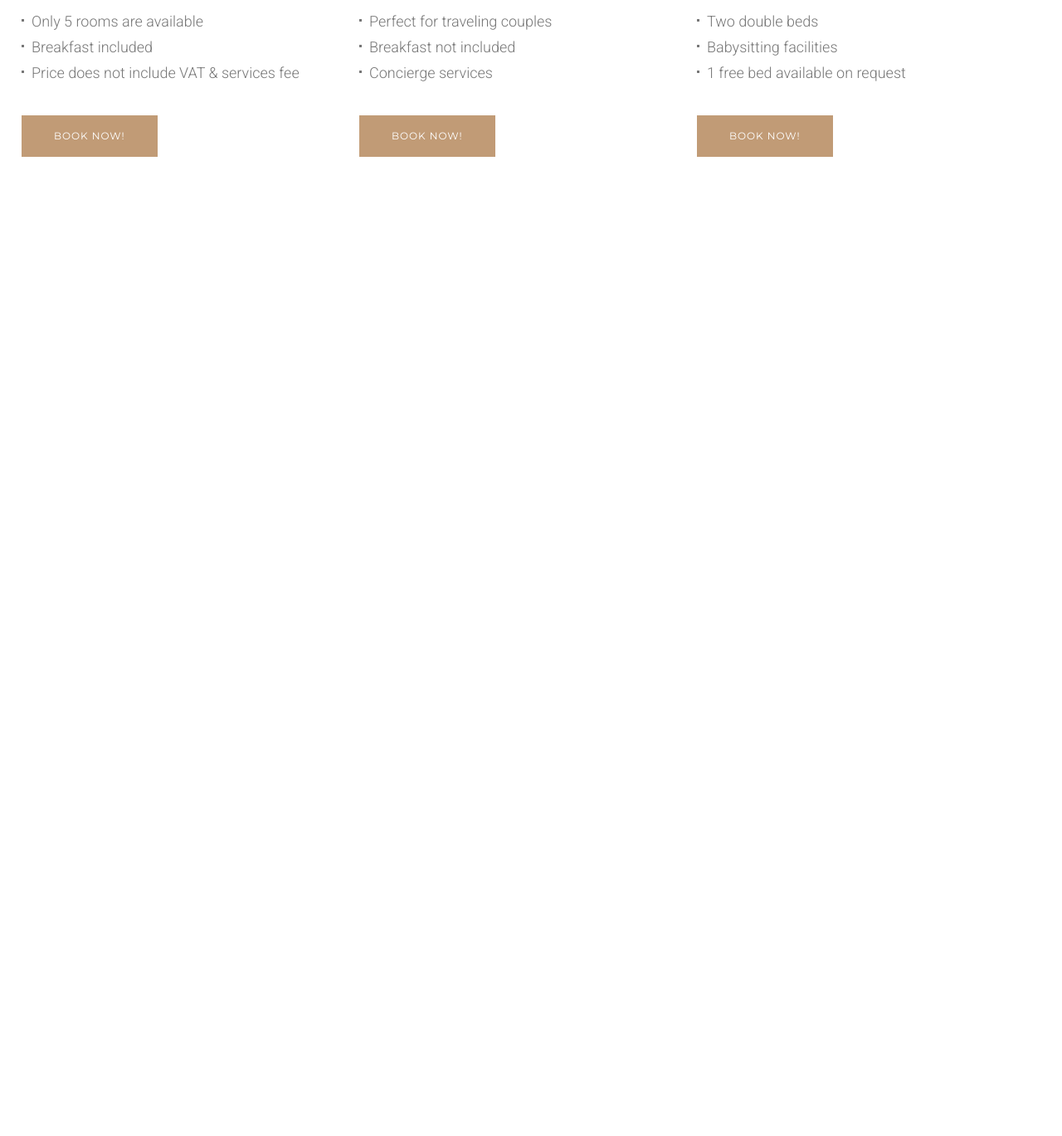
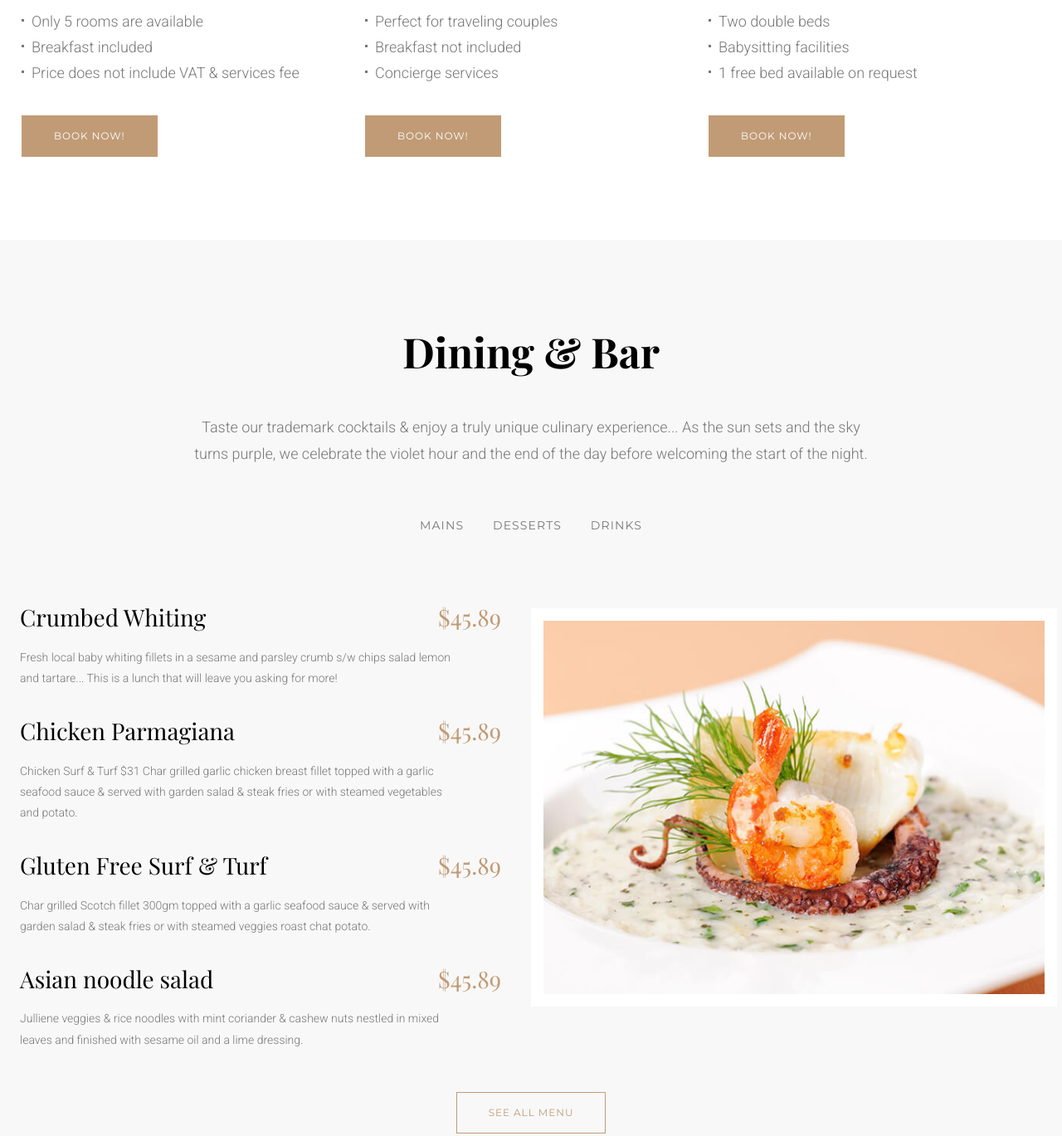
Before and after one commit to AlexSirenko/holetScss, a plain HTML site: page development/index.html in a window 1280 px wide. Shown: the part 2606-3975 px from the top of the page at 83% size. Before the commit the page ends 2895 px from the top, so only its background shows below. Drawn offline with nearby package versions, Linux system fonts and the light colour scheme.

Commit message:
add dining and bar section

```diff
--- a/development/css/style.css
+++ b/development/css/style.css
@@ -62,7 +62,7 @@ h3 {
   font-size: 38px; }
 
 h4 {
-  font-size: 30px; }
+  font-size: 28px; }
 
 h5 {
   font-size: 20px; }
@@ -130,7 +130,7 @@ h1, h2, h3, h4, h5 {
   font-family: "Playfair Display", "Times New Roman", Times, serif;
   font-weight: bold; }
 
-h6, label {
+h6, label, .label {
   font-family: "Montserrat", Helvetica, Arial, sans-serif;
   letter-spacing: 0.08em; }
 
@@ -371,6 +371,12 @@ p {
     width: 3px;
     background: #777; }
 
+.imageWithBorder {
+  display: block;
+  width: 99%;
+  padding: 15px;
+  background-color: #fff !important; }
+
 .slide-wrap {
   width: 100%;
   min-height: 624px;
@@ -517,12 +523,6 @@ p {
 .aboutHotel-wrap__discription .button-wrap {
   margin-top: 35px; }
 
-.aboutHotel__image {
-  display: block;
-  width: 99%;
-  padding: 15px;
-  background-color: #fff !important; }
-
 .roomsAndSuits-wrap {
   padding: 100px 0; }
 
@@ -553,10 +553,6 @@ p {
     display: block;
     width: 100%; }
 
-.post-product__img-wrap:hover::before {
-  transition-duration: .33s;
-  border-width: 4px; }
-
 .post-product__img-wrap::before {
   content: '';
   position: absolute;
@@ -567,6 +563,10 @@ p {
   border: 16px solid #f8f8f8;
   z-index: 1;
   transition-duration: .33s; }
+
+.roomsAndSuits__body__post-product:hover .post-product__img-wrap::before {
+  transition-duration: .33s;
+  border-width: 4px; }
 
 .post-product__body h3 {
   position: relative;
@@ -600,5 +600,61 @@ p {
   .post-product__price .price__end {
     font-size: 18px; }
 
+.diningAndBar-wrap {
+  padding: 100px 0; }
+
+.diningAndBar-wrap__header {
+  width: 65%;
+  margin: 0 auto;
+  text-align: center; }
+  .diningAndBar-wrap__header p {
+    margin-top: 40px; }
+
+.diningAndBar-menu {
+  margin-top: 60px; }
+  .diningAndBar-menu > div:last-child {
+    margin-top: 50px;
+    text-align: center; }
+
+.food-menu-list {
+  font-family: "Montserrat", Helvetica, Arial, sans-serif;
+  text-transform: uppercase;
+  text-align: center;
+  font-size: 14px; }
+  .food-menu-list li {
+    display: inline-block;
+    padding: 0 15px; }
+    .food-menu-list li a {
+      color: #777; }
+
+.diningAndBar-menu__body {
+  display: flex;
+  margin-top: 50px; }
+  .diningAndBar-menu__body > div {
+    width: 50%; }
+
+.food-list li {
+  margin-top: 26px;
+  padding: 0 24px; }
+  .food-list li > div {
+    display: flex;
+    justify-content: space-between; }
+    .food-list li > div h4 {
+      display: inline-block;
+      line-height: 1.8;
+      font-weight: 300; }
+  .food-list li p {
+    width: 89%;
+    margin-top: 10px;
+    font-size: 14px; }
+
+.food-list-price {
+  font-weight: 400;
+  color: #C19B76;
+  padding: 0 12px; }
+
+.food-image img {
+  margin-top: 40px; }
+
 body {
   padding-top: 95px; }
--- a/development/index.html
+++ b/development/index.html
@@ -317,7 +317,7 @@
                     </div>
                 </div>
                 <div>
-                    <img class="aboutHotel__image" src="images/aboutHotel/aboutHotel.jpg" alt="">
+                    <img class="imageWithBorder" src="images/aboutHotel/aboutHotel.jpg" alt="">
                 </div>
             </div>
         </div>
@@ -395,12 +395,73 @@
                                     <div class="btn-wrap"><a href="" class="btn btn-second">book now!</a></div>
                                 </div>
                             </div>
-                    <div class="roomsAndSuits__body-item"></div>
-                    <div class="roomsAndSuits__body-item"></div>
                 </div>
             </div>
         </div>
     </div>
+
+    <div class="container-fluid bg-cl-second">
+        <div class="container">
+            <div class="diningAndBar-wrap">
+                <div class="diningAndBar-wrap__header">
+                    <h2>Dining & Bar</h2>
+                    <p>Taste our trademark cocktails & enjoy a truly unique culinary experience... As the sun sets and the sky turns purple, we celebrate the violet hour and the end of the day before welcoming the start of the night.</p>
+                </div>
+                <div class="diningAndBar-menu">
+                    <ul class="food-menu-list label">
+                        <li><a href="#">mains</a></li>
+                        <li><a href="#">desserts</a></li>
+                        <li><a href="#">drinks</a></li>
+                    </ul>
+                    <div class="diningAndBar-menu__body">
+                        <div class="food-discription">
+                            <ul class="food-list">
+                                <li>
+                                    <div>
+                                        <h4>Crumbed Whiting</h4>
+                                        <h4 class="food-list-price">$45.89</h4>
+                                    </div>
+                                    <p>Fresh local baby whiting fillets in a sesame and parsley crumb s/w chips salad lemon and tartare... This is a lunch that will leave you asking for more!</p>
+
+                                </li>
+                                <li>
+                                    <div>
+                                        <h4>Chicken Parmagiana</h4>
+                                        <h4 class="food-list-price">$45.89</h4>
+                                    </div>
+                                    <p>Chicken Surf & Turf $31 Char grilled garlic chicken breast fillet topped with a garlic seafood sauce & served with garden salad & steak fries or with steamed vegetables and potato.</p>
+
+                                </li>
+                                <li>
+                                    <div>
+                                        <h4>Gluten Free Surf & Turf</h4>
+                                        <h4 class="food-list-price">$45.89</h4>
+                                    </div>
+                                    <p>Char grilled Scotch fillet 300gm topped with a garlic seafood sauce & served with garden salad & steak fries or with steamed veggies roast chat potato.</p>
+
+                                </li>
+                                <li>
+                                    <div>
+                                        <h4>Asian noodle salad</h4>
+                                        <h4 class="food-list-price">$45.89</h4>
+                                    </div>
+                                    <p>Julliene veggies & rice noodles with mint coriander & cashew nuts nestled in mixed leaves and finished with sesame oil and a lime dressing.</p>
+
+                                </li>
+                            </ul>
+                        </div>
+                        <div class="food-image">
+                            <img class="imageWithBorder" src="images/diningAndBar/dining-and-bar-1.jpg" alt="">
+                        </div>
+                    </div>
+                    <div>
+                        <div class="btn-wrap"><a href="#" class="btn">see all menu</a></div>
+                    </div>
+                </div>
+            </div>
+        </div>
+    </div>
+
     <script src="js/menu.js"></script>
 </body>
 
--- a/development/scss/app.scss
+++ b/development/scss/app.scss
@@ -8,6 +8,7 @@
 @import 'orderForm/form';
 @import 'aboutHotel/aboutHotel';
 @import 'roomsAndSuits/roomsAndSuits';
+@import 'diningAndBar/diningAndBar';
 
 body {
     padding-top: 95px;
--- a/development/scss/basic.scss
+++ b/development/scss/basic.scss
@@ -11,7 +11,7 @@ h3 {
 	font-size: 38px;
 }
 h4 {
-	font-size: 30px;
+	font-size: 28px;
 }
 h5 {
 	font-size: 20px;
--- a/development/scss/components.scss
+++ b/development/scss/components.scss
@@ -88,3 +88,11 @@ $color-btn-hover: #000;
         background: #777;
     }
 }
+
+
+.imageWithBorder{
+    display: block;
+    width: 99%;
+    padding: 15px;
+    background-color: #fff !important;
+}
--- /dev/null
+++ b/development/scss/diningAndBar/diningAndBar.scss
@@ -0,0 +1,73 @@
+.diningAndBar-wrap{
+    padding: 100px 0;
+}
+
+.diningAndBar-wrap__header{
+    width: 65%;
+    margin: 0 auto;
+    text-align: center;
+    p {
+        margin-top: 40px;
+    }
+}
+.diningAndBar-menu {
+    margin-top: 60px;
+
+    &>div:last-child{
+        margin-top: 50px;
+        text-align: center;
+
+    }
+}
+.food-menu-list{
+    font-family: $font-label;
+    text-transform: uppercase;
+    text-align: center;
+    font-size: 14px;
+    li{
+        display: inline-block;
+        padding: 0 15px;
+        a {
+            color: #777;
+        }
+    }
+}
+
+.diningAndBar-menu__body{
+    display: flex;
+    margin-top: 50px;
+    &>div {
+        width: 50%;
+    }
+}
+
+.food-list{
+    li{
+        margin-top: 26px;
+        padding: 0 24px;
+        &>div{
+            display: flex;
+            justify-content: space-between;
+            h4{
+                display: inline-block;
+                line-height: 1.8;
+                font-weight: 300;
+            }
+        }
+        p {
+            width: 89%;
+            margin-top: 10px;
+            font-size: 14px;
+        }
+    }
+}
+.food-list-price{
+    font-weight: 400;
+    color: $color-second;
+    padding: 0 12px;
+}
+.food-image {
+    img{
+        margin-top: 40px;
+    }
+}
--- a/development/scss/fonts.scss
+++ b/development/scss/fonts.scss
@@ -17,7 +17,7 @@ h1, h2, h3, h4, h5 {
     font-family: $font-header;
     font-weight: bold;
 }
-h6, label{
+h6, label, .label{
     font-family: $font-label;
     letter-spacing: 0.08em;
 }
```
Also changed, not shown: development/scss/aboutHotel/aboutHotel.scss (+0 -8 lines), development/scss/roomsAndSuits/roomsAndSuits.scss (+8 -7 lines), development/images/diningAndBar/dining-and-bar-1.jpg (added).
